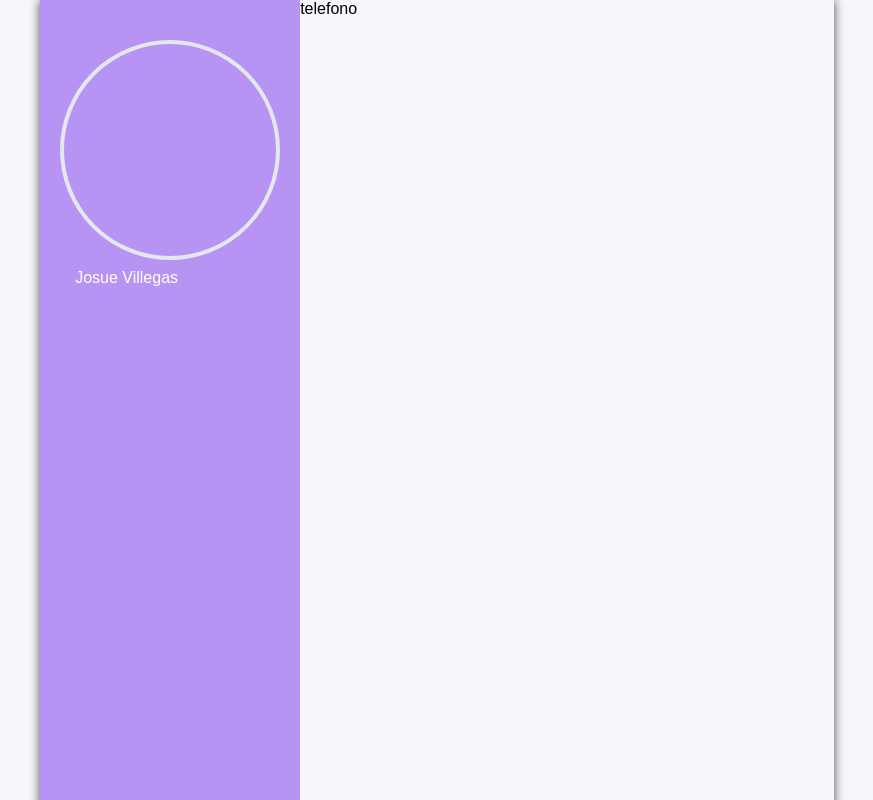
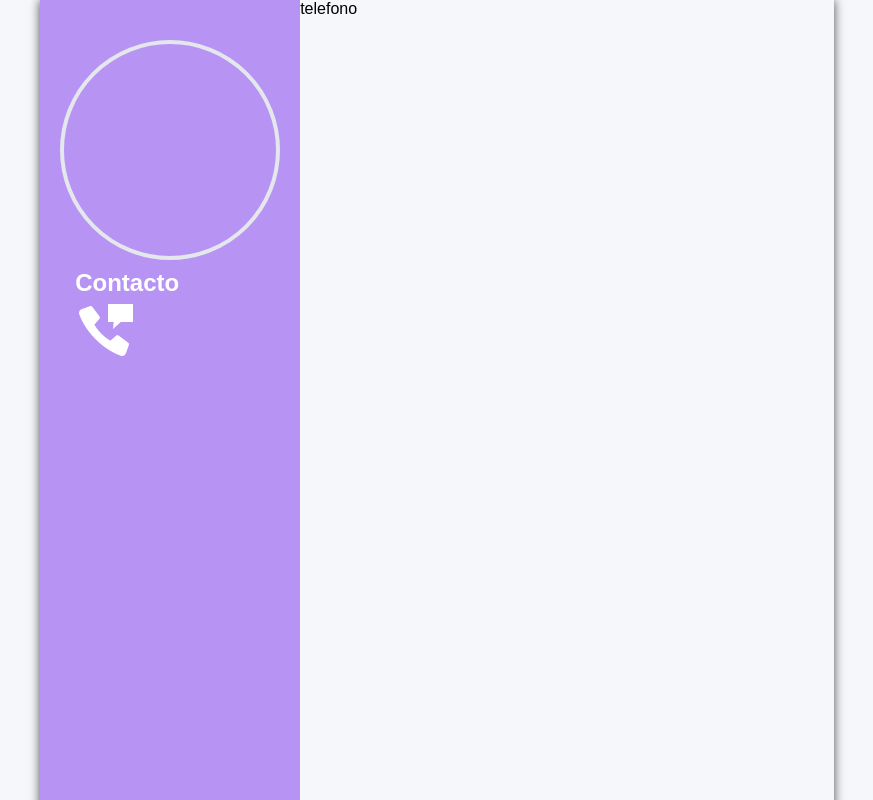
Before and after one commit to JosueVillegas19/8SISCMA2024, a plain HTML site: page Curriculum/Curriculum.html in a window 1280 px wide. Shown: the top 800 px of the page, without its empty margins (203-1076 px from the left). Drawn offline with Linux system fonts and the light colour scheme.

Commit message:
Curriculum

```diff
--- a/Curriculum/Curriculum.html
+++ b/Curriculum/Curriculum.html
@@ -9,14 +9,24 @@
 </head>
 <body>
     <div class="Container">
+
         <div class="cuadro1">
+
             <div class="perfil"></div>
-            Josue Villegas
+
+            <div class="contact-box">
+                <h2>Contacto</h2>
+                <div>
+                    <img src="./imagenes/icons8-mensaje-de-telefono-64.png" alt="">
+                </div>
+            </div>
+
         </div>
 
         <div class="cuadro2">
             telefono
         </div>
+
     </div>
 </body>
 </html>
```
